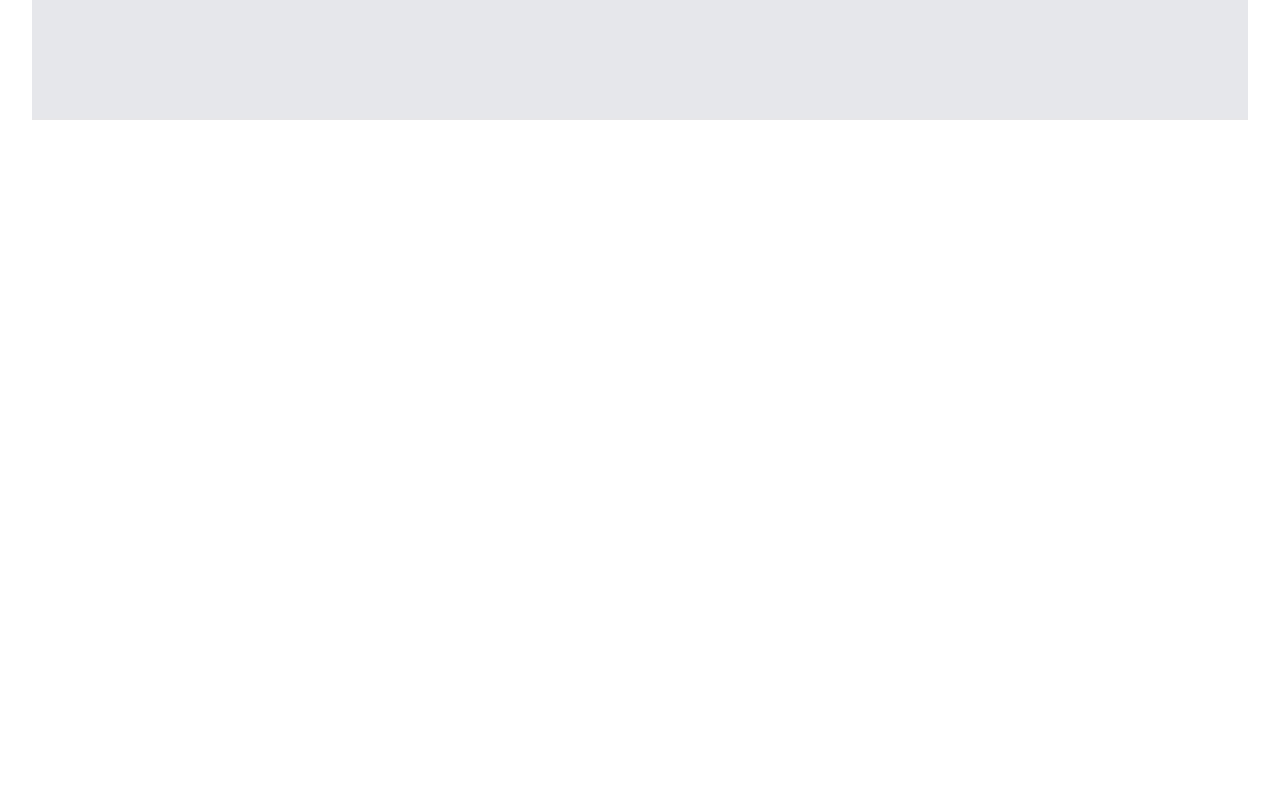
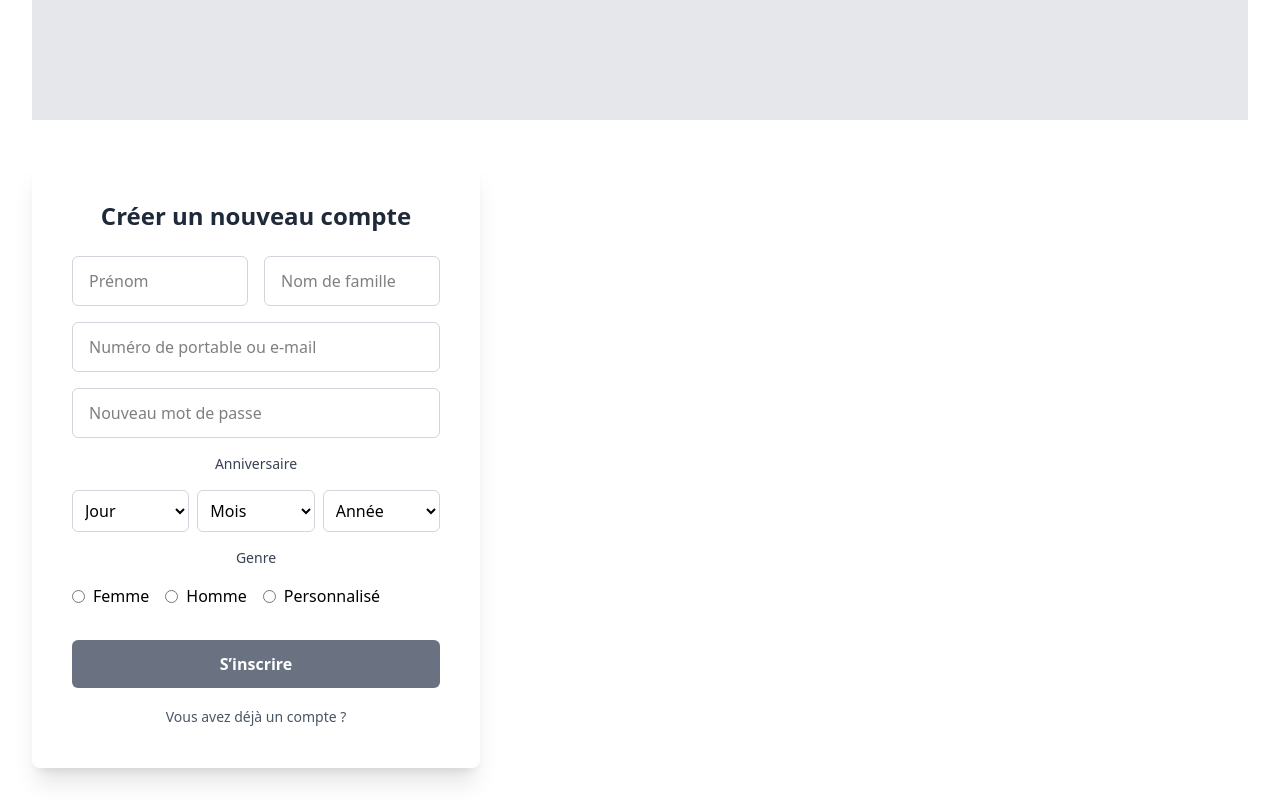
Before and after one commit to narindra20/Expsense-Tracker, a React (Vite) app: page / in a window 1280 px wide. Shown: the part 712-1512 px from the top of the page. Before the commit the page ends 864 px from the top, so only its background shows below. Built offline with nearby package versions, Linux system fonts and the light colour scheme.

Commit message:
Formulaire d'inscription

```diff
--- a/src/App.jsx
+++ b/src/App.jsx
@@ -1,13 +1,14 @@
 import { useState } from 'react'
 import './App.css'
-import Login from '../src/assets/components/Login'
-
+import Login from './assets/Page/Login'
+import SignUp from './assets/Page/SignUp'
 
 function App() {
 
   return (
     <>
       <Login/>
+      <SignUp/>
     </>
   )
 }
--- a/src/assets/components/Login.jsx
+++ b/src/assets/Page/Login.jsx
@@ -21,7 +21,7 @@ export default function Login() {
           </p>
         </div>
 
-        {/**FORMULAIRE*/}
+        {/**FORMULAIRE DE CONNEXION*/}
         <div className="bg-white shadow-xl rounded-lg p-10 w-full max-w-md mt-10">
           <h2 className="text-2xl font-bold text-center text-gray-800 mb-6">CONNEXION</h2>
           <form className="flex flex-col gap-4">
--- /dev/null
+++ b/src/assets/Page/SignUp.jsx
@@ -0,0 +1,91 @@
+export default function SignUp() {
+    return (
+      <div className="bg-white shadow-xl rounded-lg p-10 w-full max-w-md mt-10">
+
+        <h2 className="text-2xl font-bold text-center text-gray-800 mb-6">
+          Créer un nouveau compte
+        </h2>
+
+        <form className="flex flex-col gap-4">
+          <div className="flex gap-4">
+            <input
+              type="text"
+              placeholder="Prénom"
+              className="w-1/2 px-4 py-3 rounded-md border border-gray-300 focus:outline-none focus:ring-2 focus:ring-gray-800 "
+            />
+            <input
+              type="text"
+              placeholder="Nom de famille"
+              className="w-1/2 px-4 py-3 rounded-md border border-gray-300 focus:outline-none focus:ring-2 focus:ring-gray-800 "
+            />
+          </div>
+
+          <input
+            type="text"
+            placeholder="Numéro de portable ou e-mail"
+            className="px-4 py-3 rounded-md border border-gray-300 focus:outline-none focus:ring-2 focus:ring-gray-800 "
+          />
+          <input
+            type="password"
+            placeholder="Nouveau mot de passe"
+            className="px-4 py-3 rounded-md border border-gray-300 focus:outline-none focus:ring-2 focus:ring-gray-800 "
+          />
+
+          <label className="text-sm text-gray-700 font-medium">Anniversaire</label>
+          <div className="flex gap-2">
+            <select className="w-1/3 px-2 py-2 border border-gray-300 rounded-md">
+              <option>Jour</option>
+              {[...Array(31)].map((_, i) => (
+                <option key={i}>{i + 1}</option>
+              ))}
+            </select>
+            <select className="w-1/3 px-2 py-2 border border-gray-300 rounded-md">
+              <option>Mois</option>
+              {[
+                "Janvier", "Février", "Mars", "Avril", "Mai", "Juin",
+                "Juillet", "Août", "Septembre", "Octobre", "Novembre", "Décembre"
+              ].map((mois, i) => (
+                <option key={i}>{mois}</option>
+              ))}
+            </select>
+            <select className="w-1/3 px-2 py-2 border border-gray-300 rounded-md">
+              <option>Année</option>
+              {Array.from({ length: 100 }, (_, i) => (
+                <option key={i}>{2025 - i}</option>
+              ))}
+            </select>
+          </div>
+
+          <label className="text-sm text-gray-700 font-medium">Genre</label>
+          <div className="flex gap-4">
+            <label className="flex items-center gap-2">
+              <input type="radio" name="genre" value="Femme" />
+              Femme
+            </label>
+            <label className="flex items-center gap-2">
+              <input type="radio" name="genre" value="Homme" />
+              Homme
+            </label>
+            <label className="flex items-center gap-2">
+              <input type="radio" name="genre" value="Personnalisé" />
+              Personnalisé
+            </label>
+          </div>
+
+          <button
+            type="submit"
+            className="bg-gray-500 hover:bg-gray-500 text-white font-bold py-3 rounded-md transition-colors mt-4"
+          >
+            S’inscrire
+          </button>
+        </form>
+
+        <div className="text-center mt-4">
+          <a href="#" className="text-gray-600 text-sm hover:underline">
+            Vous avez déjà un compte ?
+          </a>
+        </div>
+
+      </div>
+    );
+  }
```
